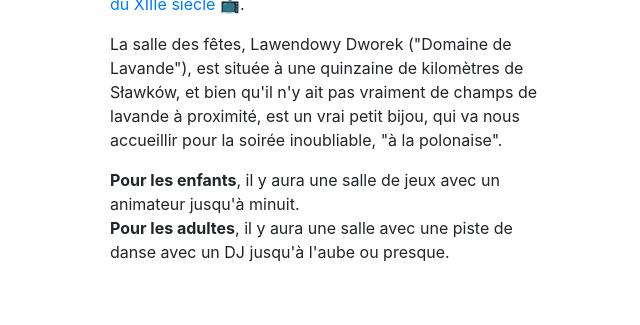
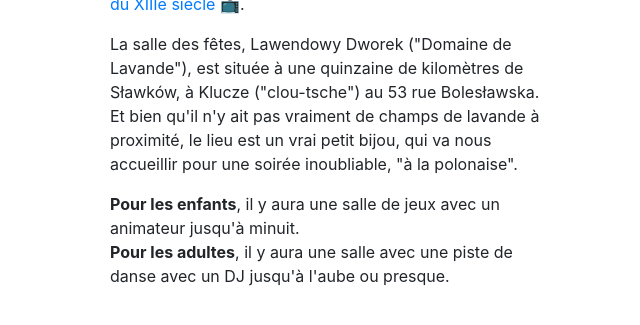
Before and after one commit to christophe-bazin/mariage, a Jekyll site: the page built from fr/place.md, in a window 1280 px wide, cut to the strip 800-1152 px from the top of the page. Shown: the top 325 px of the strip, without its empty margins (640-1280 px from the left). Built offline with Jekyll 4.4.1, drawn with Linux system fonts in a browser that asks for light colours.

Commit message:
Imp text

```diff
--- a/fr/place.md
+++ b/fr/place.md
@@ -20,7 +20,7 @@ lang-ref: place
     <p>Les principaux loueurs des voitures sont présents à Cracovie (à l'aéroport et à la gare centrale Kraków Główny)</p>
     <p>Une navette va circuler entre Cracovie, Sławków, la salle du mariage et les hôtels de proximité que vous aurez choisi (désolé, la navette n'ira pas jusqu'à Paris)</p>
     <p>L'église catholique de la <a target="_blank" href="https://www.youtube.com/watch?v=xvJCQGLztnU">Croix Glorieuse à Sławków date du XIIIe siècle</a> 📺.</p>
-    <p>La salle des fêtes, Lawendowy Dworek ("Domaine de Lavande"), est située à une quinzaine de kilomètres de Sławków, et bien qu'il n'y ait pas vraiment de champs de lavande à proximité, est un vrai petit bijou, qui va nous accueillir pour la soirée inoubliable, "à la polonaise".</p>
+    <p>La salle des fêtes, Lawendowy Dworek ("Domaine de Lavande"), est située à une quinzaine de kilomètres de Sławków, à Klucze ("clou-tsche") au 53 rue Bolesławska. Et bien qu'il n'y ait pas vraiment de champs de lavande à proximité, le lieu est un vrai petit bijou, qui va nous accueillir pour une soirée inoubliable, "à la polonaise".</p>
     <p><strong>Pour les enfants</strong>, il y aura une salle de jeux avec un animateur jusqu'à minuit.<br />
     <strong>Pour les adultes</strong>, il y aura une salle avec une piste de danse avec un DJ jusqu'à l'aube ou presque.</p>
   </div>
```
Also changed, not shown: fr/index.md (+1 -1 lines).
